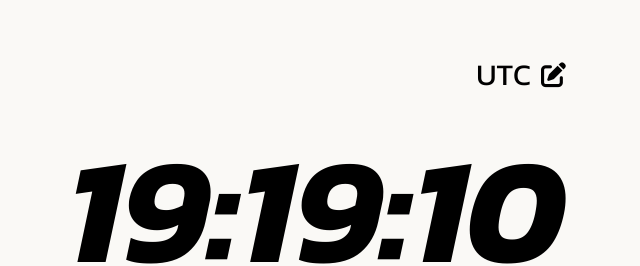
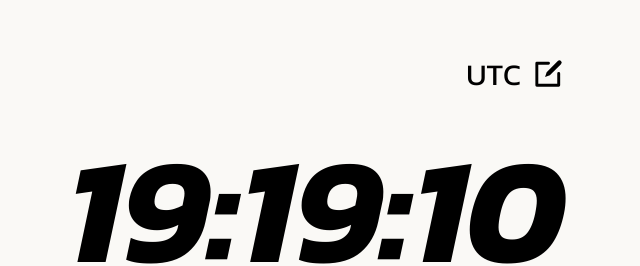
Before and after one commit to viniciuszaccani/TimeZoneNow, a website with bundled scripts: page index.html in a window 1280 px wide. Shown: the part 196-462 px from the top of the page, 374-1014 px from the left. Built offline with nearby package versions, Linux system fonts and the light colour scheme.

Commit message:
bug fixes

```diff
--- a/index.html
+++ b/index.html
@@ -15,7 +15,9 @@
   <main>
     <div class="div-location">
       <p id="location">America / Sao Paulo</p>
-      <a class="icon" data-micromodal-trigger="modal-1"><i class="fa-solid fa-pen-to-square"></i></a>
+      <a class="icon" data-micromodal-trigger="modal-1"><svg xmlns="http://www.w3.org/2000/svg" viewBox="0 0 24 24"  width="35" height="35"><path d="M20.548 3.452a1.542 1.542 0 0 1 0 2.182l-7.636 7.636-3.273 1.091 1.091-3.273 7.636-7.636a1.542 1.542 0 0 1 2.182 0zM4 21h15a1 1 0 0 0 1-1v-8a1 1 0 0 0-2 0v7H5V6h7a1 1 0 0 0 0-2H4a1 1 0 0 0-1 1v15a1 1 0 0 0 1 1z"/></svg></a>
+
+
 
     </div>
     <h1 id="time">00:00:00</h1>
--- a/style.css
+++ b/style.css
@@ -39,7 +39,7 @@ main {
 .div-location {
   display: flex;
   justify-content: flex-end;
-  align-items: center;
+  align-items: flex-end;
   gap: 10px;
 }
 
@@ -112,8 +112,3 @@ main {
   text-align: left;
 
 }
-
-.icon {
-  border: none;
-  font-size: 25px;
-}
```
